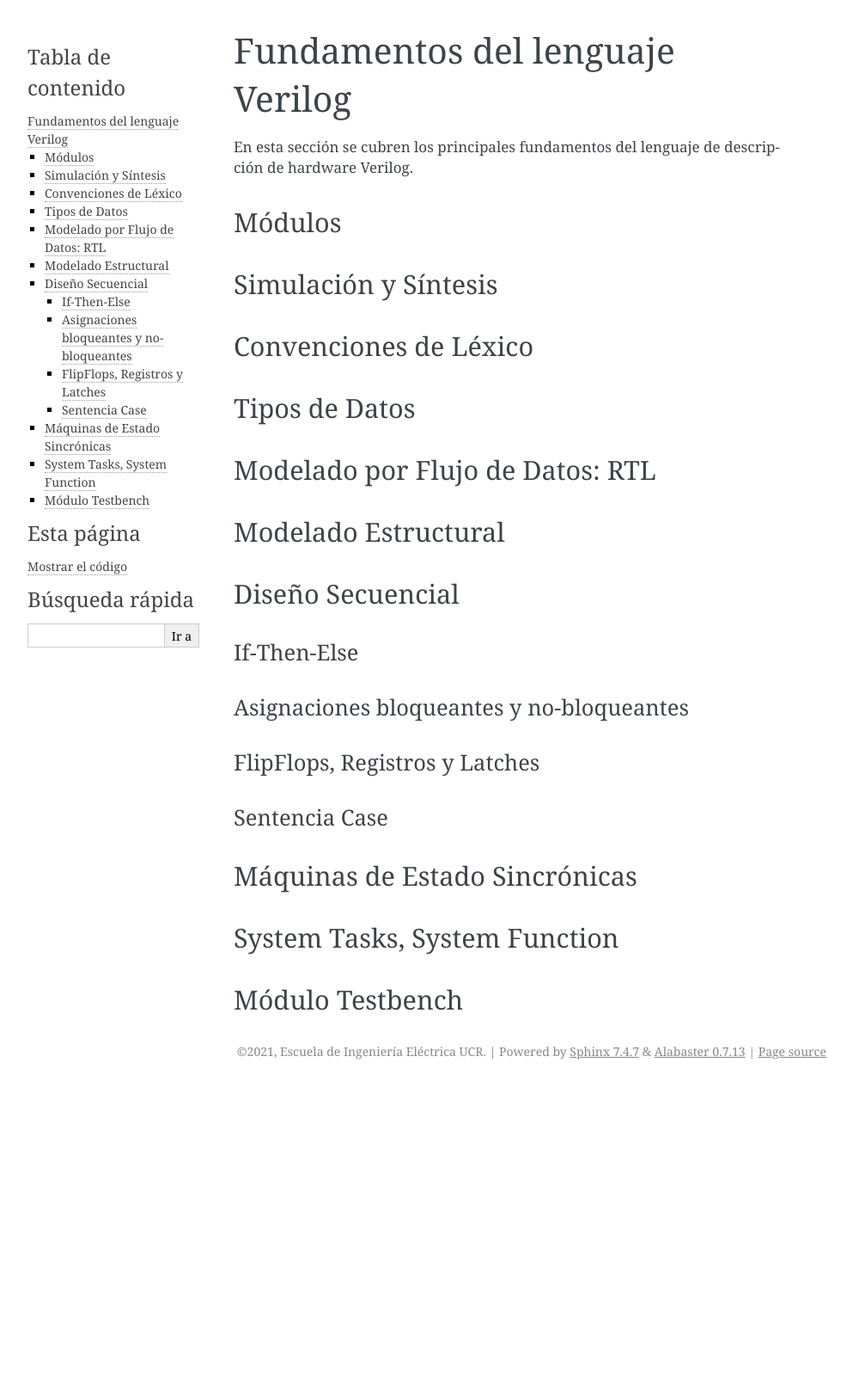
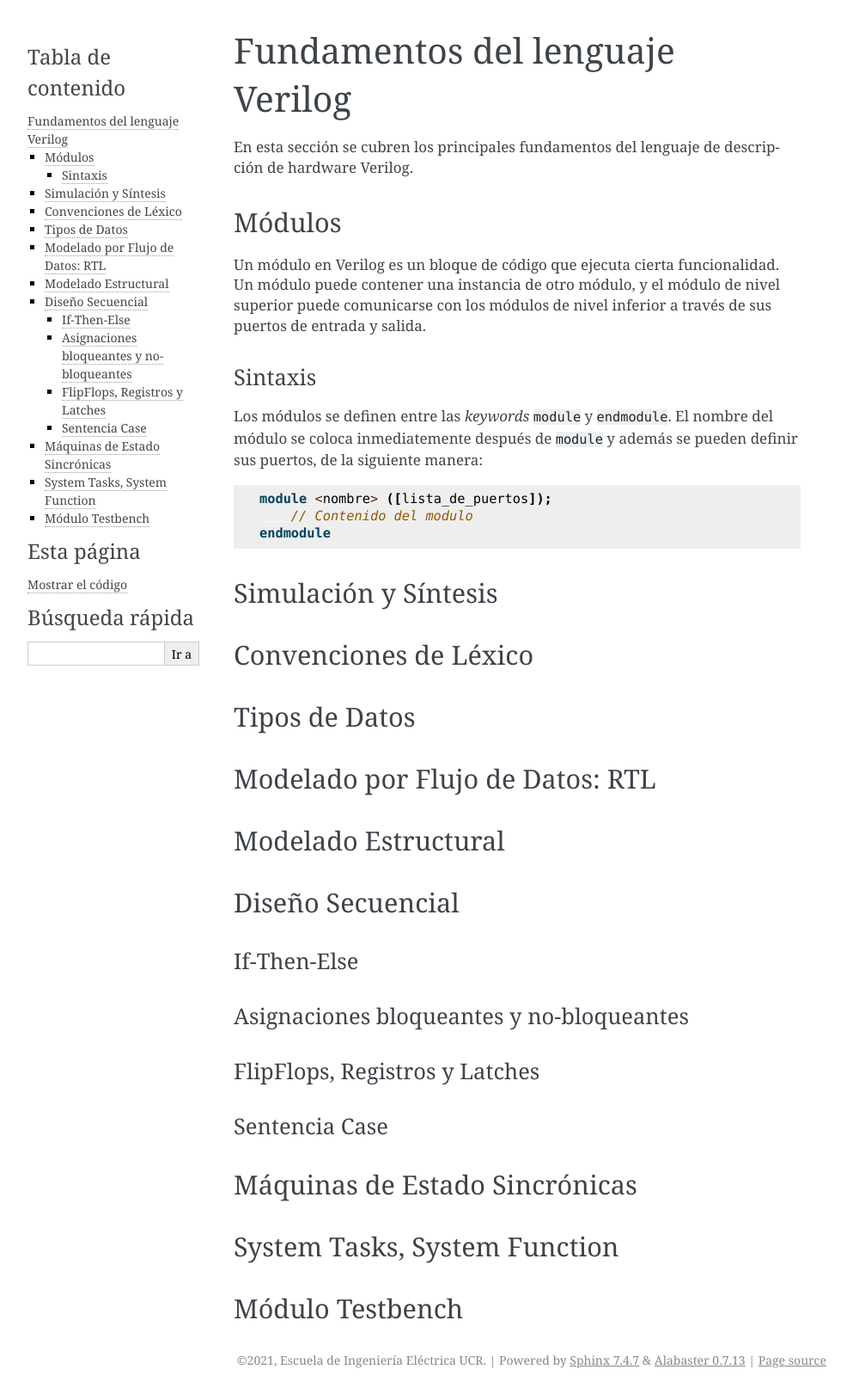
Before and after one commit to SirCharlesV01/iVerilog_guide, a Sphinx documentation site: the page built from docs/source/contents/fundamentos.rst, in a window 1280 px wide. Shown: the whole page at 86% size, without its empty margins (148-1141 px from the left). Built offline with Sphinx 7.4.7, drawn with Linux system fonts in a browser that asks for light colours; before the commit the page ends 1262 px from its top, so only the background shows below that.

Commit message:
Added a code block, mainly for testing purposes

```diff
--- a/docs/source/contents/fundamentos.rst
+++ b/docs/source/contents/fundamentos.rst
@@ -1,3 +1,5 @@
+.. highlight:: verilog
+
 Fundamentos del lenguaje Verilog
 ================================
 
@@ -5,6 +7,19 @@ En esta sección se cubren los principales fundamentos del lenguaje de descripci
 
 Módulos
 -------
+
+Un módulo en Verilog es un bloque de código que ejecuta cierta funcionalidad. Un módulo puede contener una instancia de otro módulo, y el módulo de nivel superior puede comunicarse con los módulos de nivel inferior a través de sus puertos de entrada y salida.
+
+Sintaxis
+^^^^^^^^
+
+Los módulos se definen entre las *keywords* ``module`` y ``endmodule``. El nombre del módulo se coloca inmediatemente después de ``module`` y además se pueden definir sus puertos, de la siguiente manera::
+
+    module <nombre> ([lista_de_puertos]);
+        // Contenido del modulo
+    endmodule
+
+
 
 Simulación y Síntesis
 ---------------------
--- a/docs/source/contents/install_iverilog.rst
+++ b/docs/source/contents/install_iverilog.rst
@@ -24,5 +24,6 @@ Instalación en Windows
 Descargue el `instalador de iVerilog <http://bleyer.org/icarus/>`_. Inicie el instalador y siga las instrucciones de instalación en pantalla. Cuando se le solicite, seleccione la opción de añadir el ejecutable al PATH.
 
 .. image:: ./../img/iverilog_install.PNG
+   :align: center
 
 Este proceso instalará también la herramienta `GTKWave <http://gtkwave.sourceforge.net/>`_, la cuál será de utilidad para visualizar los resultados durante el proceso de verificación.
```
Also changed, not shown: docs/source/index.rst (line endings or trailing spaces), 10 other files.
